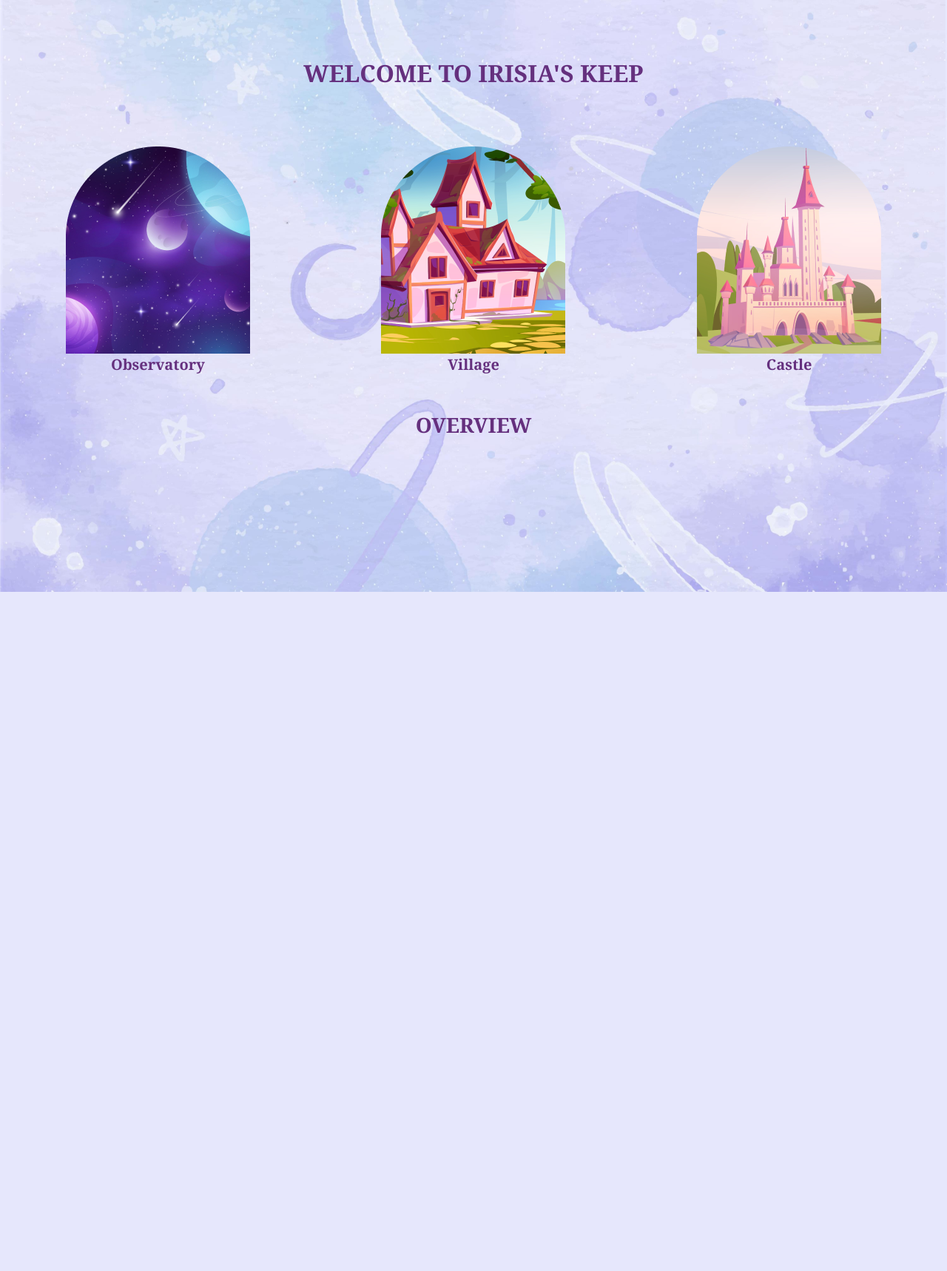
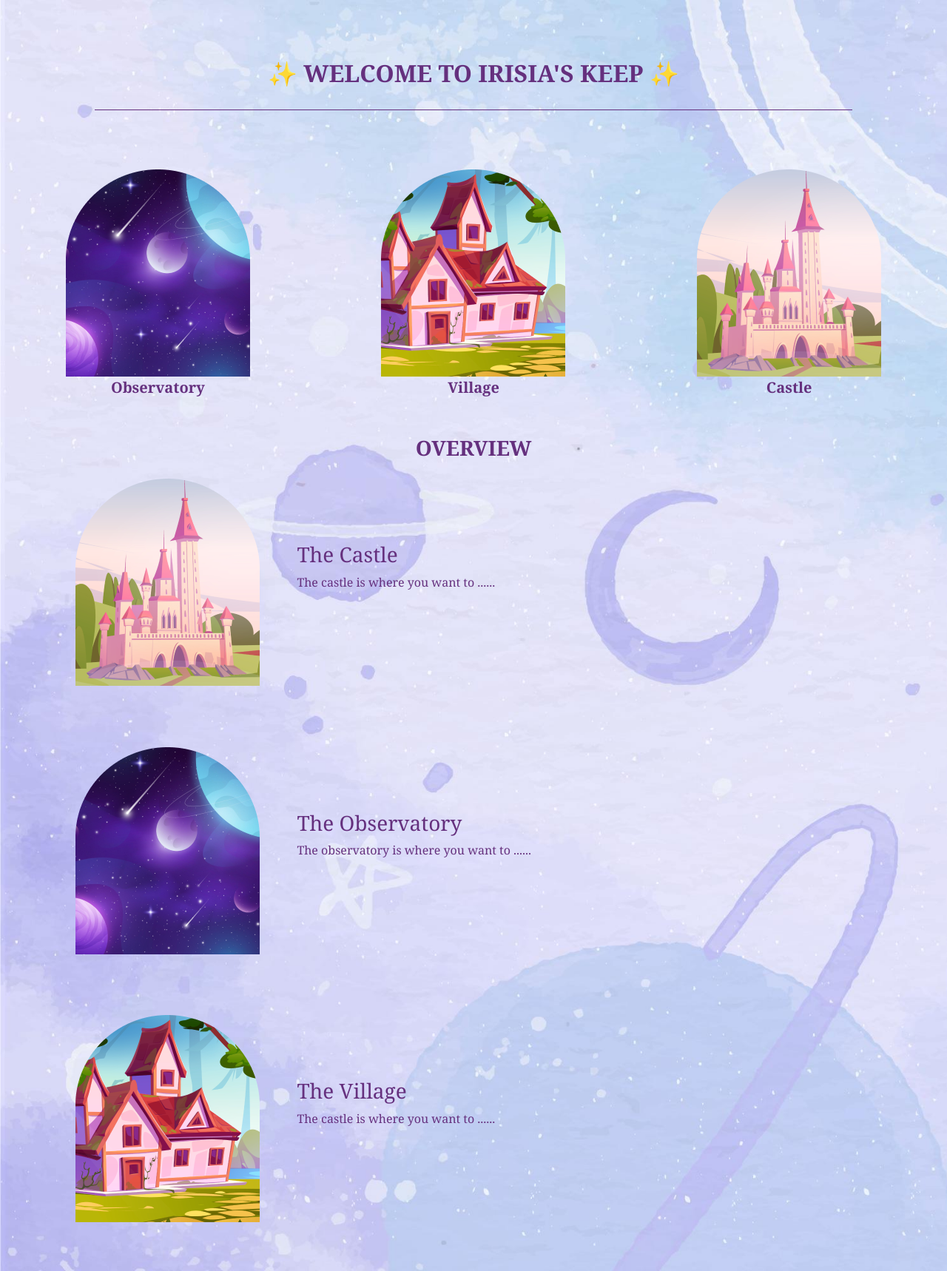
Before and after one commit to Jy-re/IrisiaKeep, a Django app: page / in a window 1280 px wide. Shown: the whole page at 74% size. Before the commit the page ends 800 px from the top, so only its background shows below. Run offline with Django 4.2, Linux system fonts and the light colour scheme; data that the repository does not hold is empty.

Commit message:
added a bit of css

```diff
--- a/blog/static/css/styles.css
+++ b/blog/static/css/styles.css
@@ -1,8 +1,17 @@
+h1{
+    color: aqua;
+}
+
 .overview-text{
     text-align: center;
     font-family: Georgia;
     font-weight: bold;
     margin-top: 50px;
+}
+
+.element-overview{
+    display: flex;
+    flex-direction: row;
 }
 
 .navi-item-contain{
@@ -15,7 +24,6 @@
     display: flex;
     justify-content: center;
     align-items: center;
-    background-color: transparent;
 }
 
 
--- a/blog/templates/main.html
+++ b/blog/templates/main.html
@@ -8,7 +8,8 @@
   {% load static %}
   <div class="backcolor">
     <div class="welcome-contain" style="text-align: center; margin-top: 80px; margin-bottom: 80px;">
-      <h3 class="welcome" style="font-family: Georgia; font-size: xx-large; font-weight: bold; color: #65307E;">WELCOME TO IRISIA'S KEEP</h3>
+      <h3 class="welcome" style="font-family: Georgia; font-size: xx-large; font-weight: bold; color: #65307E;">✨ WELCOME TO IRISIA'S KEEP ✨</h3>
+      <hr>
     </div>
 
       <nav class="navi">
@@ -42,6 +43,31 @@
       </nav>
 
     <h3 class="overview-text" style="color: #65307E;">OVERVIEW</h3>
+
+    <div class="overview-content-container">
+      <div class="element-overview">
+        <img src="{% static 'images/Castle.png' %}">
+        <div class="destination-overview">
+          <h3>The Castle</h3>
+          <p>The castle is where you want to ......</p>
+        </div>
+      </div>
+      <div class="element-overview">
+        <img src="{% static 'images/Observatory.png' %}">
+        <div class="destination-overview">
+          <h3>The Observatory</h3>
+          <p>The observatory is where you want to ......</p>
+        </div>
+      </div>
+      <div class="element-overview">
+        <img src="{% static 'images/Village.png' %}">
+        <div class="destination-overview">
+          <h3>The Village</h3>
+          <p>The castle is where you want to ......</p>
+        </div>
+      </div>
+    </div>
+
     <div class="container-fluid cardiv">
       {% for post in posts %}
         <div class="card" style="width: 20rem; border-style: solid; margin-left: 10px; margin-bottom: 10px;">
@@ -57,4 +83,36 @@
     </div>
   </div>
 
+  <style>
+
+    hr{
+      margin-top: 30px;
+      border-color: #65307E;
+      width: 80%;
+    }
+
+    .overview-content-container{
+      width: 80%;
+      margin-left: 8%;
+      margin-right: 8%;
+    }
+
+    .element-overview{
+      display: flex;
+      flex-direction: row;
+      margin-bottom: 50px;
+      align-items: center;
+    }
+
+    .destination-overview{
+      font-family: Georgia;
+      color: #65307E;
+      height: 210px;
+      justify-content: center;
+      margin-left: 50px;
+      margin-top: 10%;
+    }
+
+  </style>
+
 {% endblock %}
```
